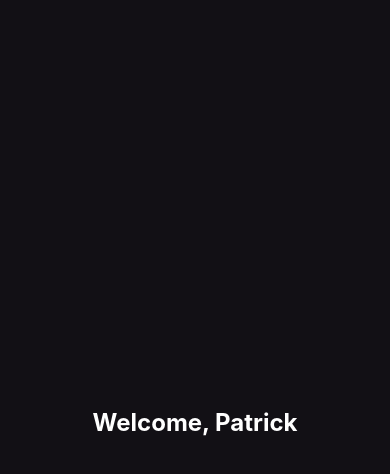
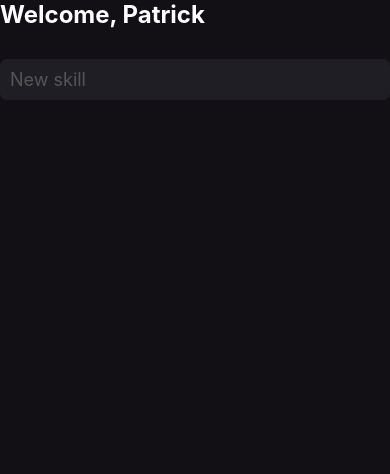
Before and after one commit to patricksw94/mySkills, a React Native app: screen / in a window 390 px wide. Shown: the top 474 px of the page. Built offline with nearby package versions, Linux system fonts and the light colour scheme.

Commit message:
implementação TextInput da home

```diff
--- a/src/pages/Home.js
+++ b/src/pages/Home.js
@@ -1,10 +1,17 @@
 import React from 'react';
-import { Text, StyleSheet, SafeAreaView } from 'react-native';
+import { Text, StyleSheet, SafeAreaView, TextInput, Platform } from 'react-native';
 
 export function Home(){
   return (
     <SafeAreaView style={styles.container}>
       <Text style={styles.title}>Welcome, Patrick</Text>
+
+      <TextInput
+        style={styles.input}
+        placeholder="New skill"
+        placeholderTextColor="#555"
+      />
+
     </SafeAreaView>
   )
 }
@@ -12,8 +19,6 @@ export function Home(){
 const styles = StyleSheet.create({
     container: {
         flex: 1,
-        justifyContent: 'center',
-        alignItems: 'center',
         backgroundColor: '#121015',
         paddingHorizontal: 30,
         paddingVertical: 70
@@ -22,5 +27,13 @@ const styles = StyleSheet.create({
         color: '#fff',
         fontSize: 24,
         fontWeight: 'bold'
+    },
+    input: {
+        backgroundColor: '#1F1E25',
+        color: '#FFF',
+        fontSize: 18,
+        padding: Platform.OS === 'ios' ? 15 : 10,
+        marginTop: 30,
+        borderRadius: 7
     }
 })
```
